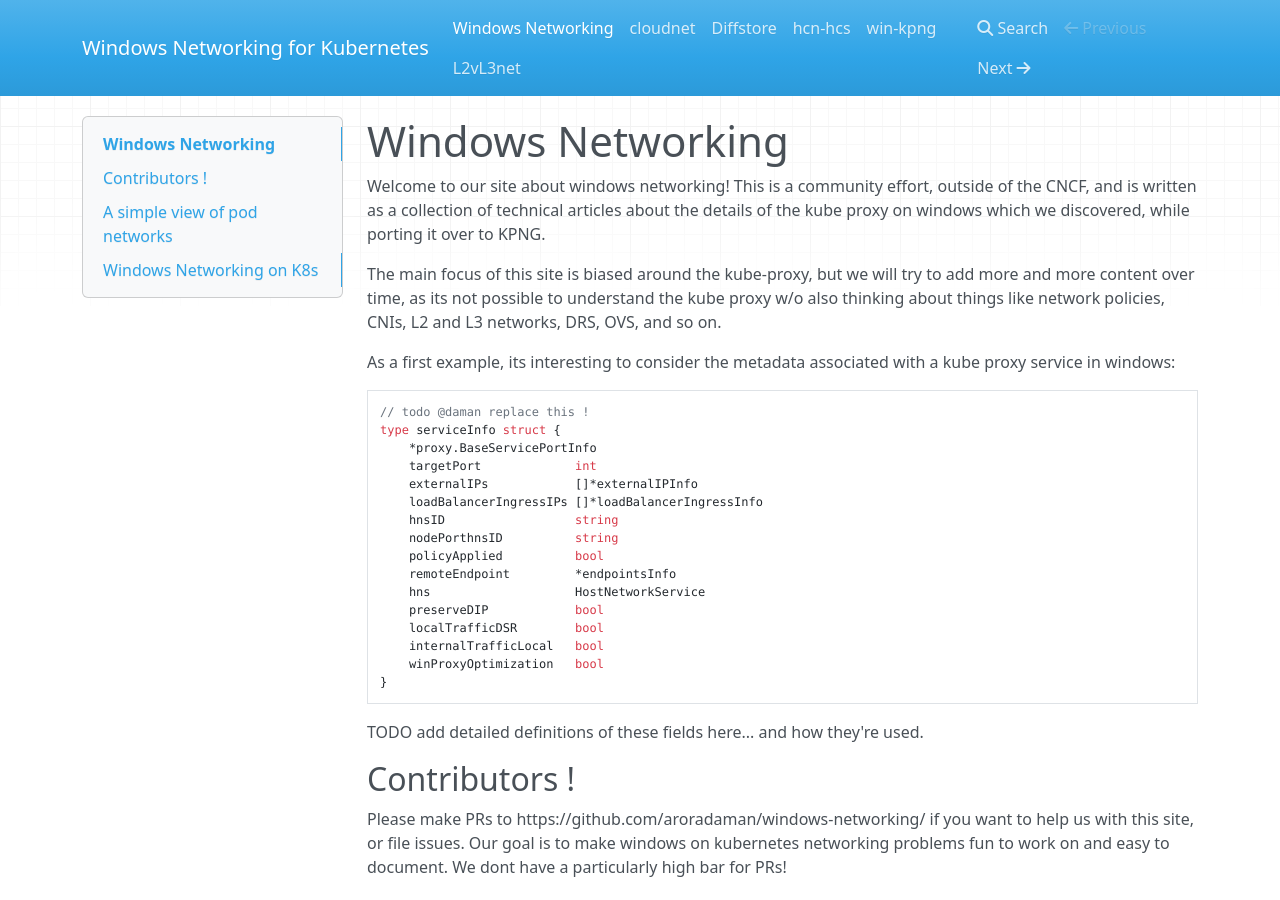
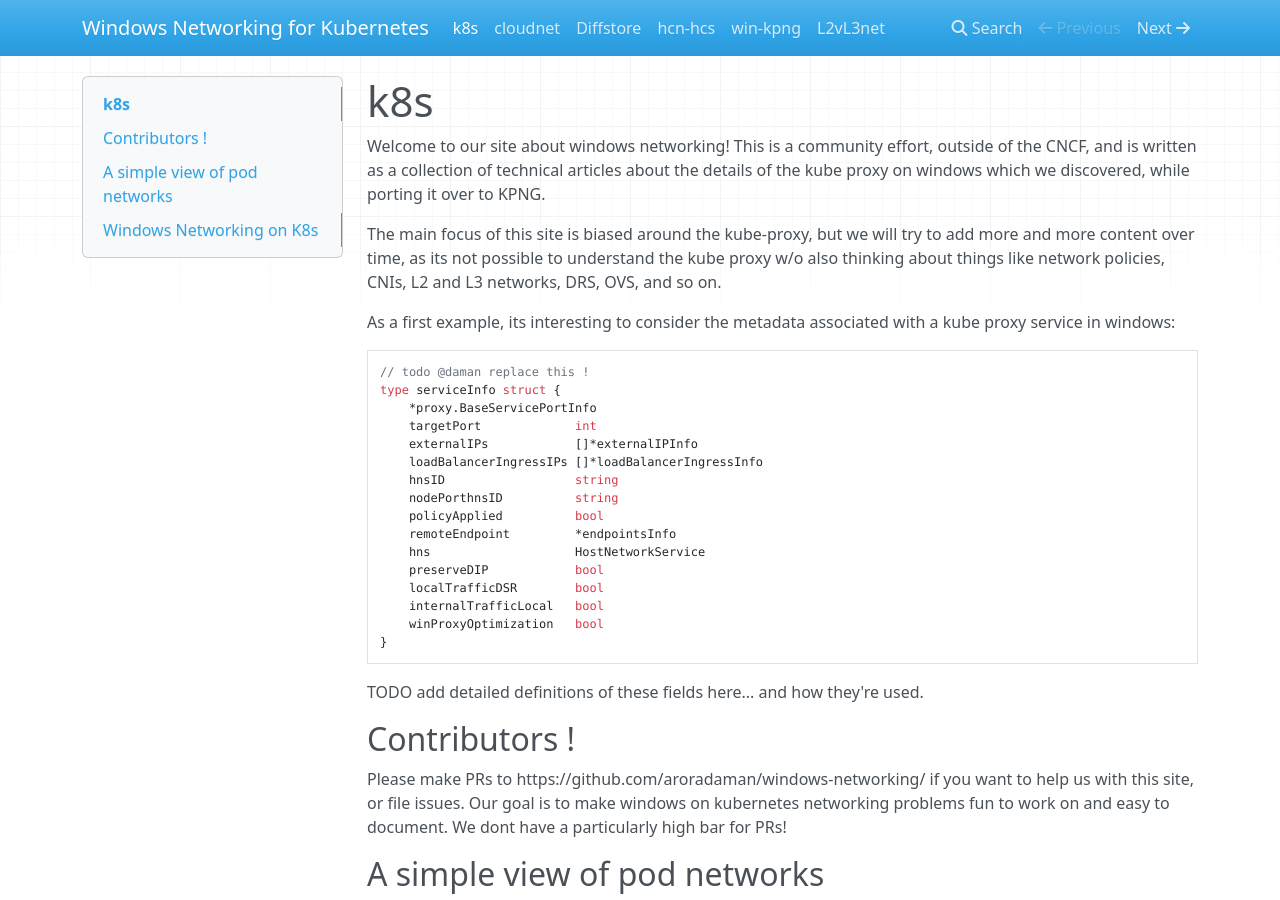
Before and after one commit to aroradaman/windows-networking, an MkDocs documentation site: the page built from docs/index.md, in a window 1280 px wide and 900 px high. Built offline with MkDocs 1.6.1, drawn with Linux system fonts in a browser that asks for light colours; nearby versions of some CDN libraries.

Commit message:
Update index.md

```diff
--- a/docs/index.md
+++ b/docs/index.md
@@ -1,4 +1,4 @@
-# Windows Networking
+# k8s
 
 Welcome to our site about windows networking! This is a community effort, outside of the CNCF, and is written as a collection
 of technical articles about the details of the kube proxy on windows which we discovered, while porting it over to KPNG.
```
